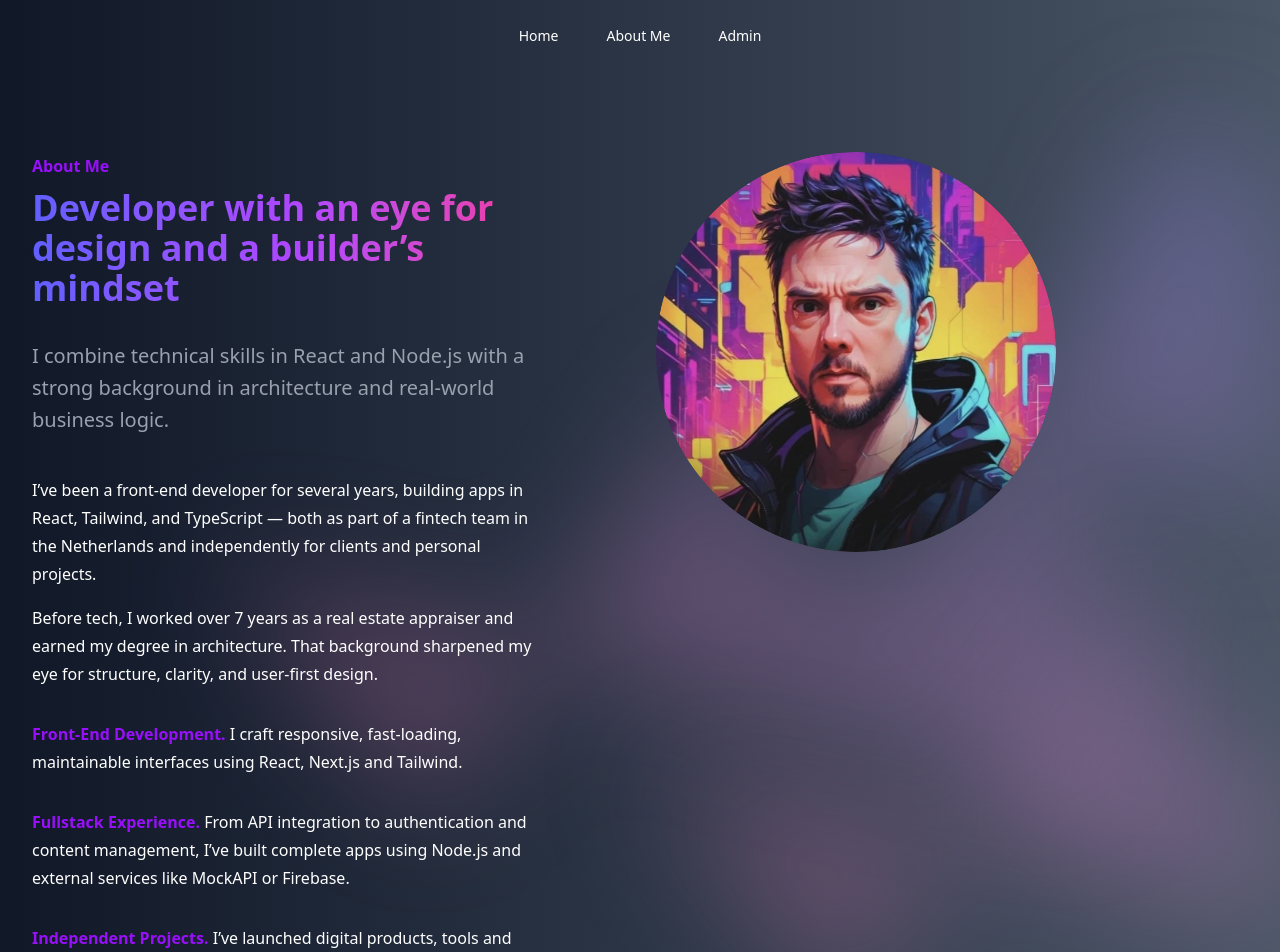
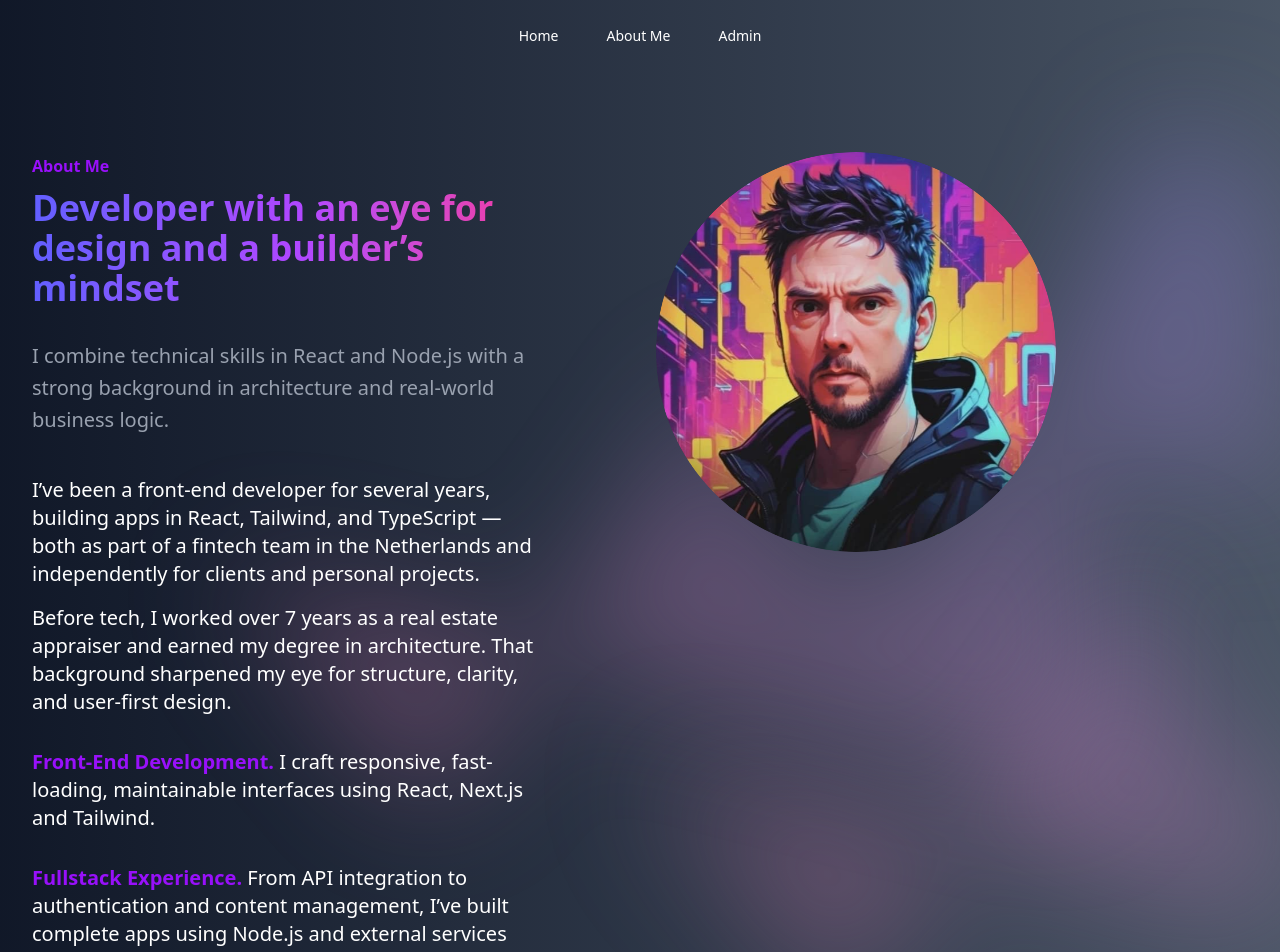
Before and after one commit to javierarancibia/framna, a Next.js app: page /about in a window 1280 px wide. Shown: the top 952 px of the page. Built offline with nearby package versions, Linux system fonts and the light colour scheme.

Commit message:
Increase font size for experience section in About page for better readability

```diff
--- a/app/about/page.tsx
+++ b/app/about/page.tsx
@@ -40,7 +40,7 @@ export default function About() {
                 {/* Details and experience */}
                 <div className="lg:col-span-2 lg:col-start-1 lg:row-start-2 lg:mx-auto lg:grid lg:w-full lg:max-w-7xl lg:grid-cols-2 lg:gap-x-8 lg:px-8">
                 <div className="lg:pr-4">
-                    <div className="max-w-xl text-base/7 text-white lg:max-w-lg">
+                    <div className="max-w-xl text-base/7 text-white lg:max-w-lg text-xl">
                     <p>
                         I’ve been a front-end developer for several years, building apps
                         in React, Tailwind, and TypeScript — both as part of a fintech
```
